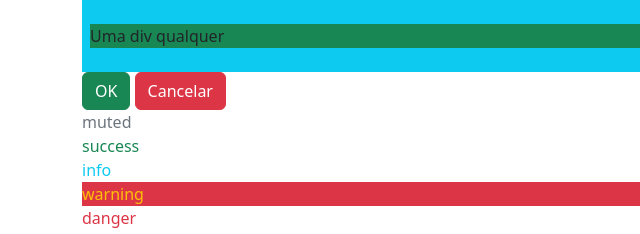
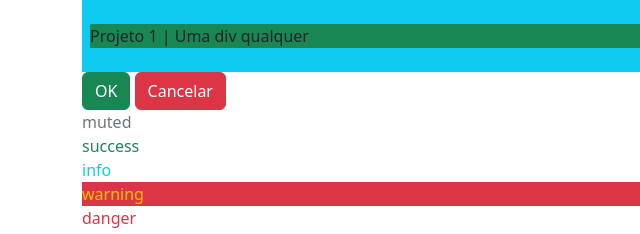
Before and after one commit to dannielfisico/frontEnd, a plain HTML site: page bootstrap1/index.html in a window 1280 px wide. Shown: the top 234 px of the page, 0-640 px from the left. Drawn offline with nearby package versions, Linux system fonts and the light colour scheme.

Commit message:
Alteração no título da página

```diff
--- a/bootstrap1/index.html
+++ b/bootstrap1/index.html
@@ -6,11 +6,11 @@
     <link rel="stylesheet" href="./css/style.css">
     <!-- <link rel="stylesheet" href="./bootstrap-5.2.3-dist/css/bootstrap.css"> -->
     <link rel="stylesheet" href="https://cdn.jsdelivr.net/npm/bootstrap@5.2.3/dist/css/bootstrap.min.css">
-    <title>Framework Bootstrap</title>
+    <title>Framework Bootstrap | Projeto1</title>
 </head>
 <body>
     <div class="container">
-        <div class="bg-info px-2 py-4"><p class="bg-success p-0 m-0">Uma div qualquer</p></div>
+        <div class="bg-info px-2 py-4"><p class="bg-success p-0 m-0">Projeto 1 | Uma div qualquer</p></div>
         <button class="btn btn-success">OK</button>
         <button class="btn btn-danger">Cancelar</button>
         <div class="text-muted">muted</div>
```
